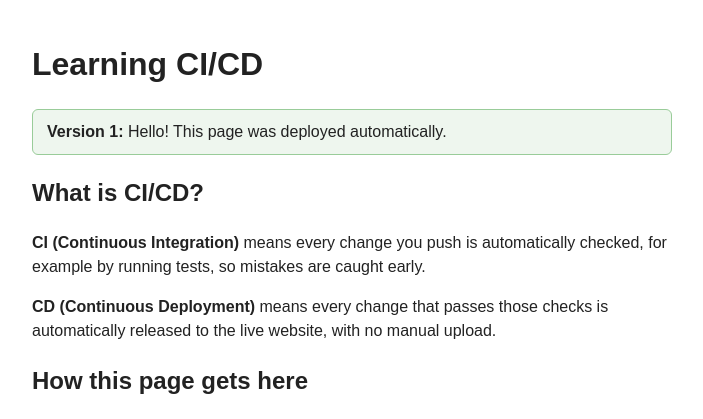
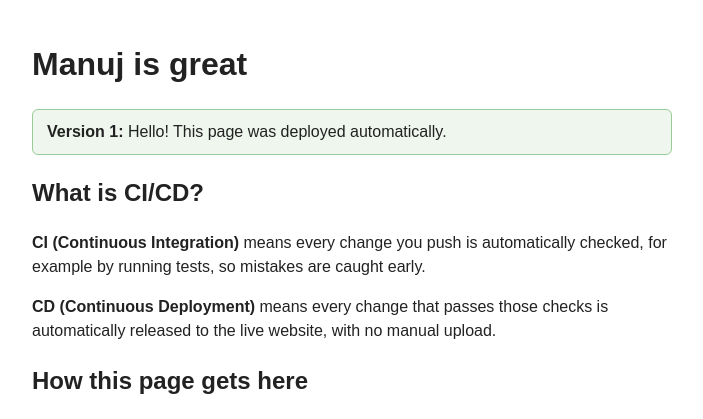
Before and after one commit to manujjoshi/Regression_Test, a Flask app: page / in a window 1280 px wide. Shown: the top 419 px of the page, without its empty margins (288-991 px from the left). Run offline with Flask 3, Linux system fonts and the light colour scheme.

Commit message:
latest version

```diff
--- a/templates/index.html
+++ b/templates/index.html
@@ -11,7 +11,7 @@
   </style>
 </head>
 <body>
-  <h1>Learning CI/CD</h1>
+  <h1>Manuj is great</h1>
 
   <!-- Change this line, commit and push, then refresh the live site to watch CI/CD deliver it. -->
   <p class="version"><strong>Version 1:</strong> Hello! This page was deployed automatically.</p>
```
